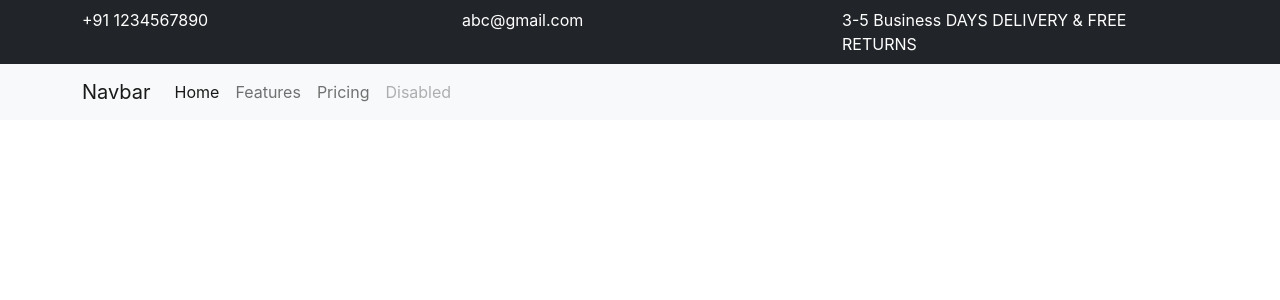
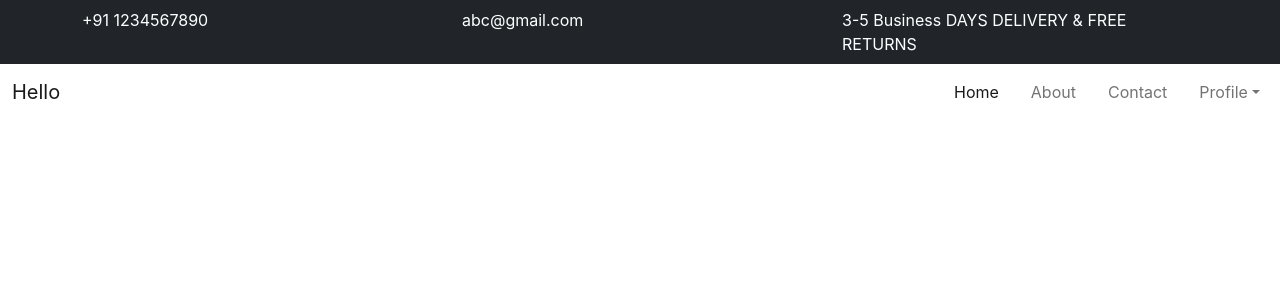
Before and after one commit to shyamjaiswal07/e-commerce, a React (Create React App) app: page / in a window 1280 px wide. Shown: the top 300 px of the page. Built offline with nearby package versions, Linux system fonts and the light colour scheme.

Commit message:
navbar done

```diff
--- a/package.json
+++ b/package.json
@@ -7,6 +7,7 @@
     "@testing-library/react": "^13.4.0",
     "@testing-library/user-event": "^13.5.0",
     "bootstrap": "^5.2.2",
+    "jquery": "^3.6.1",
     "react": "^18.2.0",
     "react-dom": "^18.2.0",
     "react-icons": "^4.6.0",
--- a/src/components/header/MainHeader.jsx
+++ b/src/components/header/MainHeader.jsx
@@ -7,52 +7,39 @@
     <>
       <TopHeader />
       <>
-        <nav className="navbar navbar-expand-lg bg-light">
-          <div className="container ">
-            <div>
-              <NavLink className="navbar-brand" to={"/"}>
-                Navbar
-              </NavLink>
-            </div>
-            <button
-              className="navbar-toggler"
-              type="button"
-              data-bs-toggle="collapse"
-              data-bs-target="https://www.google.comnavbarNav"
-              aria-controls="navbarNav"
-              aria-expanded="false"
-              aria-label="Toggle navigation"
-            >
-              <span className="navbar-toggler-icon"></span>
+       <nav class="navbar navbar-expand-lg ">
+  <div class="container-fluid">
+    <a class="navbar-brand" href="#">Hello</a>
+    <button class="navbar-toggler" type="button" data-bs-toggle="collapse" data-bs-target="#navbarNav" aria-controls="navbarNav" aria-expanded="false" aria-label="Toggle navigation">
+      <span class="navbar-toggler-icon"></span>
     </button>
-            <div className="collapse navbar-collapse" id="navbarNav">
-              <ul className="navbar-nav">
-                <li className="nav-item">
-                  <a
-                    className="nav-link active"
-                    aria-current="page"
-                    href="https://www.google.com"
-                  >
-                    Home
-                  </a>
+    <div class="collapse navbar-collapse" id="navbarNav">
+      <ul class="navbar-nav ms-md-auto gap-2">
+        <li class="nav-item rounded">
+          <a class="nav-link active" aria-current="page" href="#"><i class="bi bi-house-fill me-2"></i>Home</a>
         </li>
-                <li className="nav-item">
-                  <a className="nav-link" href="https://www.google.com">
-                    Features
-                  </a>
+        <li class="nav-item rounded">
+          <a class="nav-link" href="#"><i class="bi bi-people-fill me-2"></i>About</a>
         </li>
-                <li className="nav-item">
-                  <a className="nav-link" href="https://www.google.com">
-                    Pricing
-                  </a>
+        <li class="nav-item rounded">
+          <a class="nav-link" href="#"><i class="bi bi-telephone-fill me-2"></i>Contact</a>
         </li>
-                <li className="nav-item">
-                  <a className="nav-link disabled">Disabled</a>
+        <li class="nav-item dropdown rounded">
+          <a class="nav-link dropdown-toggle" href="#" id="navbarDropdown" role="button" data-bs-toggle="dropdown" aria-expanded="false"><i class="bi bi-person-fill me-2"></i>Profile</a>
+          <ul class="dropdown-menu dropdown-menu-end" aria-labelledby="navbarDropdown">
+            <li><a class="dropdown-item" href="#">Account</a></li>
+            <li><a class="dropdown-item" href="#">Another action</a></li>
+            <li>
+              <hr class="dropdown-divider" />
+            </li>
+            <li><a class="dropdown-item" href="#">Logout</a></li>
+          </ul>
         </li>
       </ul>
     </div>
   </div>
 </nav>
+
       </>
     </>
   );
--- a/src/index.js
+++ b/src/index.js
@@ -1,9 +1,9 @@
 import React from 'react';
 import ReactDOM from 'react-dom/client';
 import "bootstrap/dist/css/bootstrap.min.css";
+import "bootstrap/dist/js/bootstrap.min.js"
 import './index.css';
 import App from './App';
-import "bootstrap/dist/css/bootstrap.min.css";
 
 const root = ReactDOM.createRoot(document.getElementById('root'));
 root.render(
```
Also changed, not shown: 1 other file (tests, documents, lock files or other folders). Lines whose indentation alone changed are shown as unchanged.
